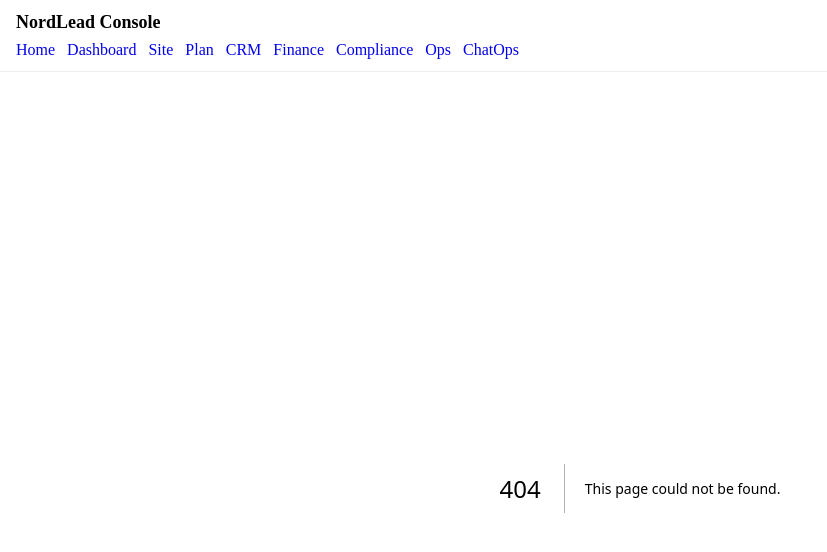
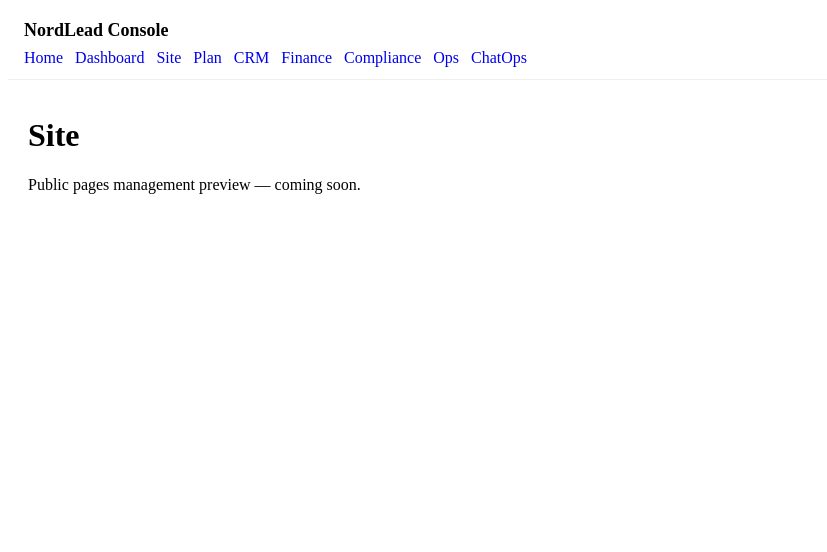
Before and after one commit to AndreasHartov/nordlead-console-nextjs, a Next.js app: page /site in a window 1280 px wide. Before the commit this address had no page. Shown: the top 552 px of the page, without its empty margins (0-827 px from the left). Built offline with nearby package versions, Linux system fonts and the light colour scheme.

Commit message:
scaffold: site page
scaffold: site page

```diff
--- /dev/null
+++ b/app/site/page.tsx
@@ -0,0 +1,8 @@
+export default function Page() {
+  return (
+    <div>
+      <h1>Site</h1>
+      <p>Public pages management preview — coming soon.</p>
+    </div>
+  );
+}
```
